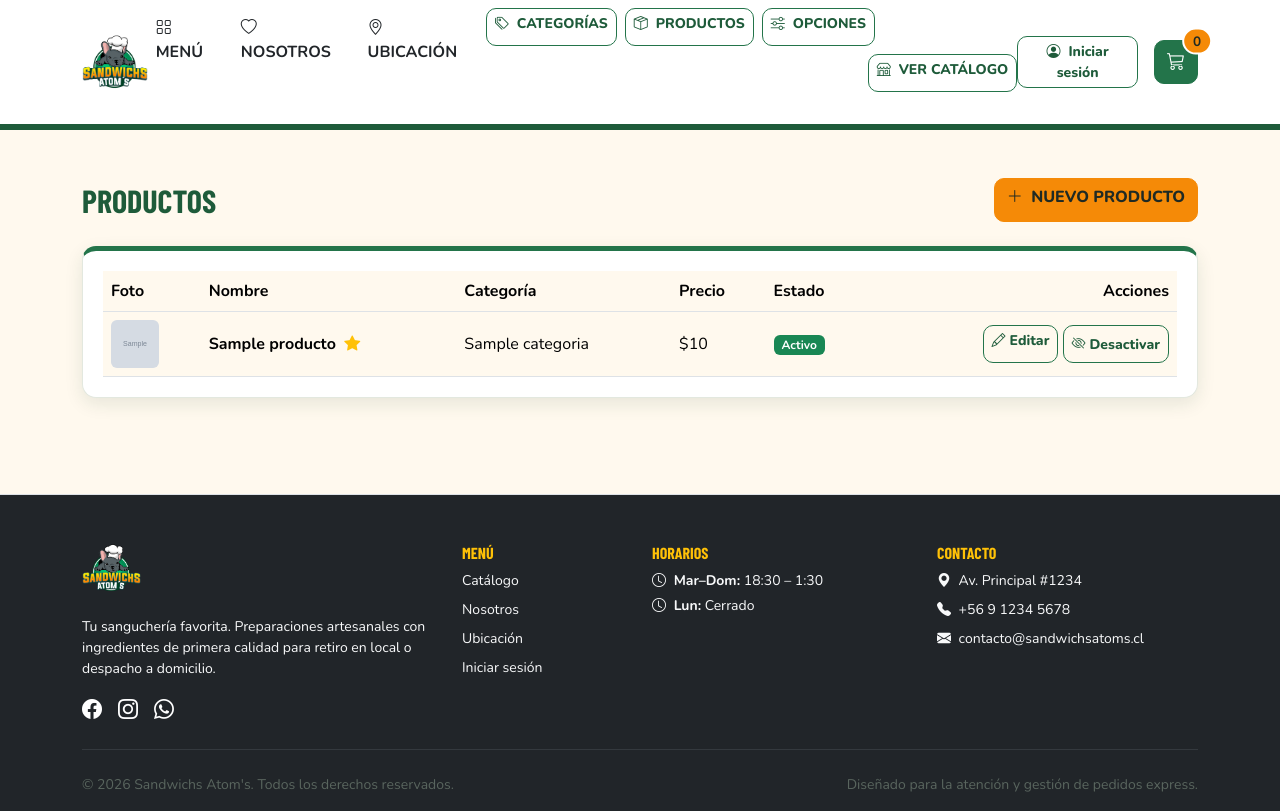
After one commit to Dfvg898/prototipo-Sistema-pedidos-Atoms, a Django app: page /gestion/productos/ in a window 1280 px wide. The commit adds this page. Run offline with Django 5.2, Linux system fonts and the light colour scheme; tables that the repository leaves empty hold one stand-in row (values such as "Sample post"); grey boxes marked "Sample" are stand-in pictures; some web fonts are replaced.

Commit message:
feat: agrega mantenedor de productos

```diff
--- /dev/null
+++ b/catalogo/templates/catalogo/producto_list.html
@@ -0,0 +1,71 @@
+{% extends "catalogo/base.html" %}
+{% load static %}
+
+{% block content %}
+<div class="container my-5">
+
+    <div class="d-flex flex-wrap justify-content-between align-items-center gap-2 mb-4">
+        <h1 class="h2 mb-0">Productos</h1>
+        <a href="{% url 'productos_crear' %}" class="btn btn-primary">
+            <i class="bi bi-plus-lg me-1"></i> Nuevo producto
+        </a>
+    </div>
+
+    <div class="panel">
+        <div class="table-responsive">
+            <table class="table table-hover align-middle mb-0">
+                <thead>
+                    <tr>
+                        <th>Foto</th>
+                        <th>Nombre</th>
+                        <th>Categoría</th>
+                        <th>Precio</th>
+                        <th>Estado</th>
+                        <th class="text-end">Acciones</th>
+                    </tr>
+                </thead>
+                <tbody>
+                    {% for p in productos %}
+                    <tr>
+                        <td>
+                            <img src="{% if p.imagen %}{{ p.imagen.url }}{% else %}{% static 'img/atom.png' %}{% endif %}"
+                                 alt="{{ p.nombre }}" class="rounded-2"
+                                 style="width: 3rem; height: 3rem; object-fit: cover;">
+                        </td>
+                        <td class="fw-bold">
+                            {{ p.nombre }}
+                            {% if p.destacado %}<i class="bi bi-star-fill text-warning ms-1" title="Más pedido"></i>{% endif %}
+                        </td>
+                        <td>{{ p.categoria.nombre }}</td>
+                        <td>${{ p.precio_base }}</td>
+                        <td>
+                            {% if p.activo %}<span class="badge bg-success">Activo</span>
+                            {% else %}<span class="badge bg-secondary">Inactivo</span>{% endif %}
+                        </td>
+                        <td class="text-end">
+                            <a href="{% url 'productos_editar' p.pk %}" class="btn btn-outline-secondary btn-sm">
+                                <i class="bi bi-pencil"></i> Editar
+                            </a>
+                            <form method="post" action="{% url 'productos_eliminar' p.pk %}" class="d-inline">
+                                {% csrf_token %}
+                                <button type="submit" class="btn btn-outline-secondary btn-sm">
+                                    {% if p.activo %}
+                                    <i class="bi bi-eye-slash"></i> Desactivar
+                                    {% else %}
+                                    <i class="bi bi-eye"></i> Activar
+                                    {% endif %}
+                                </button>
+                            </form>
+                        </td>
+                    </tr>
+                    {% empty %}
+                    <tr>
+                        <td colspan="6" class="text-center text-secondary py-4">Aún no hay productos. Crea el primero.</td>
+                    </tr>
+                    {% endfor %}
+                </tbody>
+            </table>
+        </div>
+    </div>
+</div>
+{% endblock %}
--- a/catalogo/views.py
+++ b/catalogo/views.py
@@ -1,12 +1,12 @@
 from django.shortcuts import render, redirect, get_object_or_404
 from .models import Categoria, Producto, OpcionPersonalizacion
-from .forms import CategoriaForm
+from .forms import CategoriaForm, ProductoForm
 
 # Create your views here.
 def homeView(request):
     # Traemos también las categorías y productos para que la página de inicio no se quede vacía
     categorias = Categoria.objects.all()
-    productos = Producto.objects.all()
+    productos = Producto.objects.filter(activo=True)
 
     context = {
         'categorias': categorias,
@@ -88,12 +88,28 @@ def productosListView(request):
     return render(request, "catalogo/producto_list.html", context)
 
 def productosCreateView(request):
-    # Aquí iría la lógica para crear un producto
-    pass
+    form = ProductoForm(request.POST or None, request.FILES or None)
+    if request.method == "POST":
+        if form.is_valid():
+            form.save()
+            return redirect("productos")
+    return render(request, "catalogo/producto_form.html", {"form": form})
 
 def productosUpdateView(request, pk):
-    # Aquí iría la lógica para actualizar un producto
-    pass
+    producto = get_object_or_404(Producto, pk=pk)
+    form = ProductoForm(request.POST or None, request.FILES or None, instance=producto)
+
+    if request.method == "POST":
+        if form.is_valid():
+            form.save()
+            return redirect("productos")
+
+    return render(request, "catalogo/producto_form.html", {"form": form, "producto": producto})
 def productosDeleteView(request, pk):
-    # Aquí iría la lógica para eliminar un producto
-    pass
+    producto = get_object_or_404(Producto, pk=pk)
+    if request.method == "POST":
+        producto.activo = not producto.activo
+        producto.save()
+
+        return redirect("productos")
+    return redirect("productos")
```
Also changed, not shown: catalogo/templates/catalogo/lista.html (+41 -1 lines), catalogo/templates/catalogo/producto_form.html (added, +29 -0 lines).
